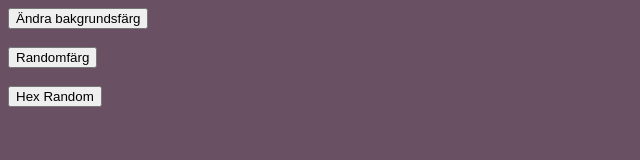
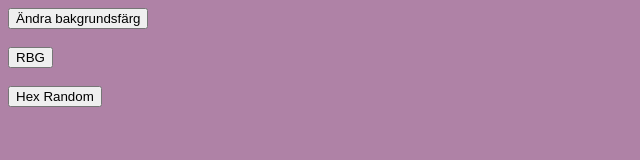
Before and after one commit to sjogrenjohan/Playground, a plain HTML site: page index.html in a window 1280 px wide. Both pictures are taken after a click on the button "Hex Random". Shown: the whole page, without its empty margins (0-640 px from the left). Drawn offline with Linux system fonts and the light colour scheme.

Commit message:
rndm changes

```diff
--- a/index.html
+++ b/index.html
@@ -13,7 +13,7 @@
         <button onclick="changeBackgroundColorRed()">Ändra bakgrundsfärg</button>
         <br/>
         <br/>
-        <button onclick="randomBackgroundColor()">Randomfärg</button>
+        <button onclick="randomBackgroundColor()">RBG</button>
         <br/>
         <br/>
         <button onclick="hexColor()">Hex Random</button>
--- a/javaS.js
+++ b/javaS.js
@@ -25,18 +25,41 @@ function randomBackgroundColor() {
     var blue = Math.floor(Math.random() * 256);
     var backgroundColor = "rgb(" + red + "," + green + "," + blue + ")";
 
+
     document.body.style.background = backgroundColor;
 
 }
 
 function hexColor() {
-    var red1 = Math.round(Math.random() * 9);
-    var red2 = Math.round(Math.random() * 9);
-    var green1 = Math.round(Math.random() * 9);
-    var green2 = Math.round(Math.random() * 9);
-    var blue1 = Math.round(Math.random() * 9);
-    var blue2 = Math.round(Math.random() * 9);
+    var red1 = convertToHex(Math.round(Math.random() * 15));
+    var red2 = convertToHex(Math.round(Math.random() * 15));
+    var green1 = convertToHex(Math.round(Math.random() * 15));
+    var green2 = convertToHex(Math.round(Math.random() * 15));
+    var blue1 = convertToHex(Math.round(Math.random() * 15));
+    var blue2 = convertToHex(Math.round(Math.random() * 15));
+
+
+
     var bghexColor = "#"+ red1 + "" + red2 + "" + green1 + "" + green2 + "" + blue1 + "" + blue2 +"";
+    console.log(bghexColor);
 
     document.body.style.background = bghexColor;
 }
+
+function convertToHex(value) {
+    if (value == 10) {
+        return "A";
+    } else if (value == 11) {
+        return "B";
+    } else if (value == 12) {
+        return "C";
+    } else if (value == 13) {
+        return "D";
+    } else if (value == 14) {
+        return "E";
+    } else if (value == 15) {
+        return "F";
+    } else {
+        return value;
+    }
+}
```
